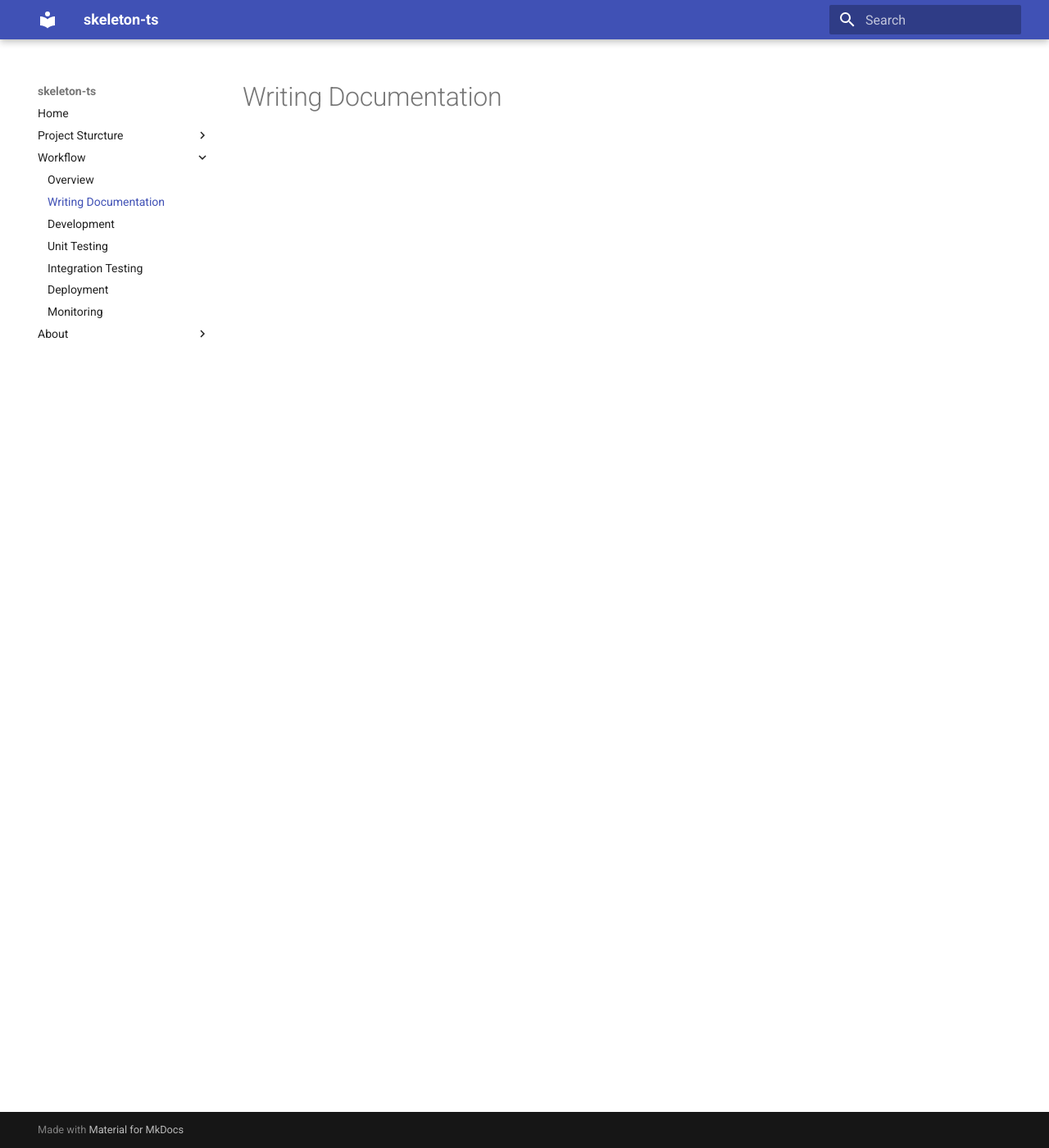
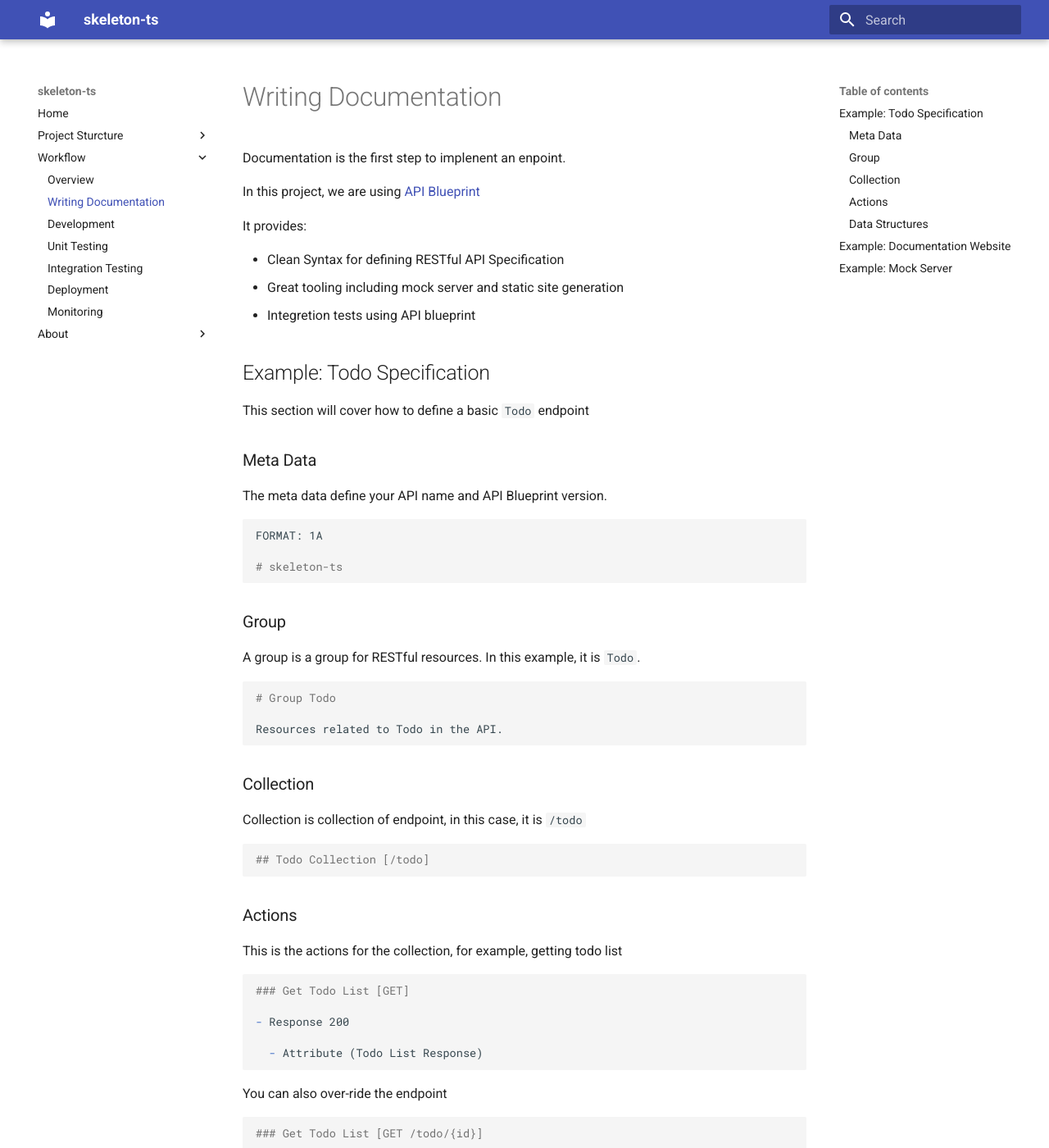
Before and after one commit to darkcl/skeleton-ts-doc, an MkDocs documentation site: the page built from docs/workflow/doc.md, in a window 1280 px wide and 1400 px high. Shown: the whole window at 82% size. Built offline with MkDocs 1.6.1 and Material for MkDocs 9.7.7, drawn with Linux system fonts in a browser that asks for light colours; some of the changed text lies outside the part shown.

Commit message:
Update doc

````diff
--- a/docs/workflow/doc.md
+++ b/docs/workflow/doc.md
@@ -1 +1,117 @@
 # Writing Documentation
+
+Documentation is the first step to implenent an enpoint.
+
+In this project, we are using [API Blueprint](https://apiblueprint.org)
+
+It provides:
+
+- Clean Syntax for defining RESTful API Specification
+- Great tooling including mock server and static site generation
+- Integretion tests using API blueprint
+
+## Example: Todo Specification
+
+This section will cover how to define a basic `Todo` endpoint
+
+### Meta Data
+
+The meta data define your API name and API Blueprint version.
+
+```md
+FORMAT: 1A
+
+# skeleton-ts
+```
+
+### Group
+
+A group is a group for RESTful resources. In this example, it is `Todo`.
+
+```md
+# Group Todo
+
+Resources related to Todo in the API.
+```
+
+### Collection
+
+Collection is collection of endpoint, in this case, it is `/todo`
+
+```md
+## Todo Collection [/todo]
+```
+
+### Actions
+
+This is the actions for the collection, for example, getting todo list
+
+```md
+### Get Todo List [GET]
+
+- Response 200
+
+  - Attribute (Todo List Response)
+```
+
+You can also over-ride the endpoint
+
+```md
+### Get Todo List [GET /todo/{id}]
+
+- Parameters
+
+  - id: `123` (string)
+
+    Todo Item ID
+
+- Response 200
+
+  - Attribute (Todo Response)
+```
+
+### Data Structures
+
+In this section you can define what a respone / request object looks like
+
+```md
+## Todo Base (object)
+
+- description: `Hello World!` (string)
+
+  Todo item description
+```
+
+You can also define nested object
+
+```md
+## Todo List Response (object)
+
+- meta (object)
+
+  - status: 200 (number)
+
+- contents (array[Todo Base])
+```
+
+## Example: Documentation Website
+
+With `aglio`, you can generate a static html web page for your API spec.
+
+Run the following command in this project to generate the web page.
+
+```sh
+make doc
+```
+
+![preview](./assets/aglio-page.png)
+
+## Example: Mock Server
+
+If your team start development for frontend or other module with the backend at the same time. Mocking will be very useful to speed up your team development speed.
+
+`drakov` is include in this project you can start a mock server with your API spec with
+
+```sh
+make mock
+```
````
Also changed, not shown: docs/workflow/assets/aglio-page.png (added).
